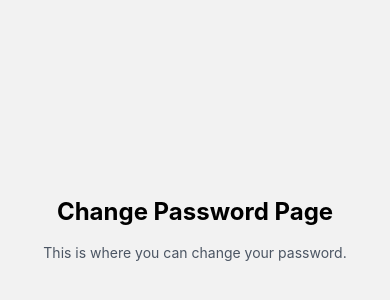
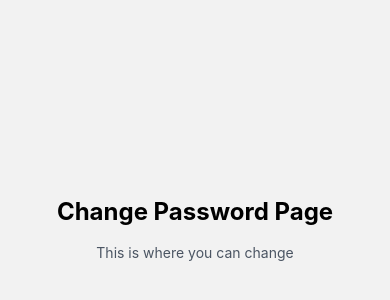
Before and after one commit to LeDuc-16/smart-attendance, a React Native app in the folder fe-app/: screen /ChangePassPage in a window 390 px wide. Shown: the part 194-494 px from the top of the page. Built offline with nearby package versions, Linux system fonts and the light colour scheme.

Commit message:
Update ux for fe-app

```diff
--- a/fe-app/pages/ChangePassPage.tsx
+++ b/fe-app/pages/ChangePassPage.tsx
@@ -8,7 +8,7 @@ export const ChangePassPage = () => {
   return (
     <View className="flex-1 items-center justify-center px-4">
       <Text className="mb-4 text-center text-2xl font-bold">Change Password Page</Text>
-      <Text className="text-center text-gray-600">This is where you can change your password.</Text>
+      <Text className="text-center text-gray-600">This is where you can change</Text>
     </View>
   );
 };
```
